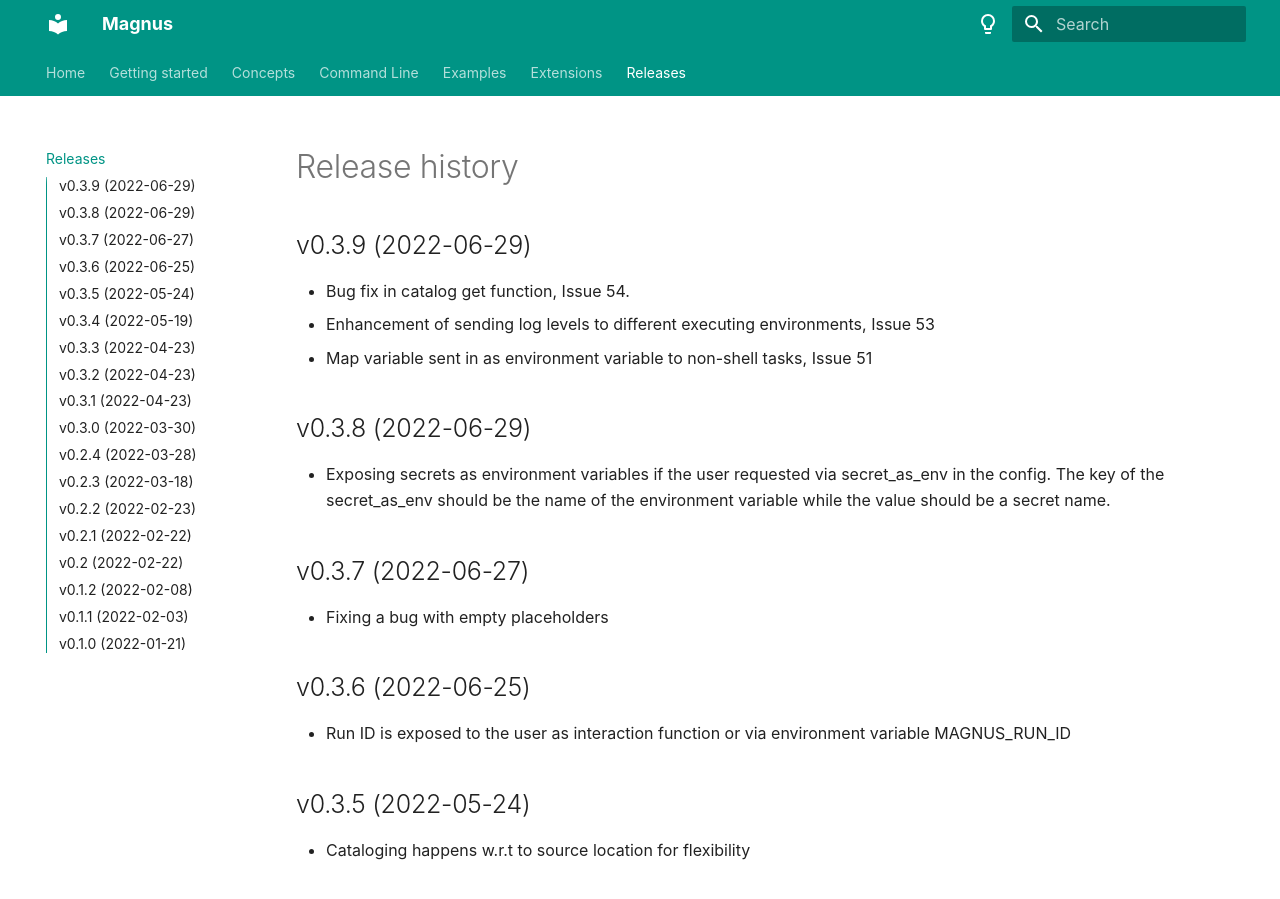
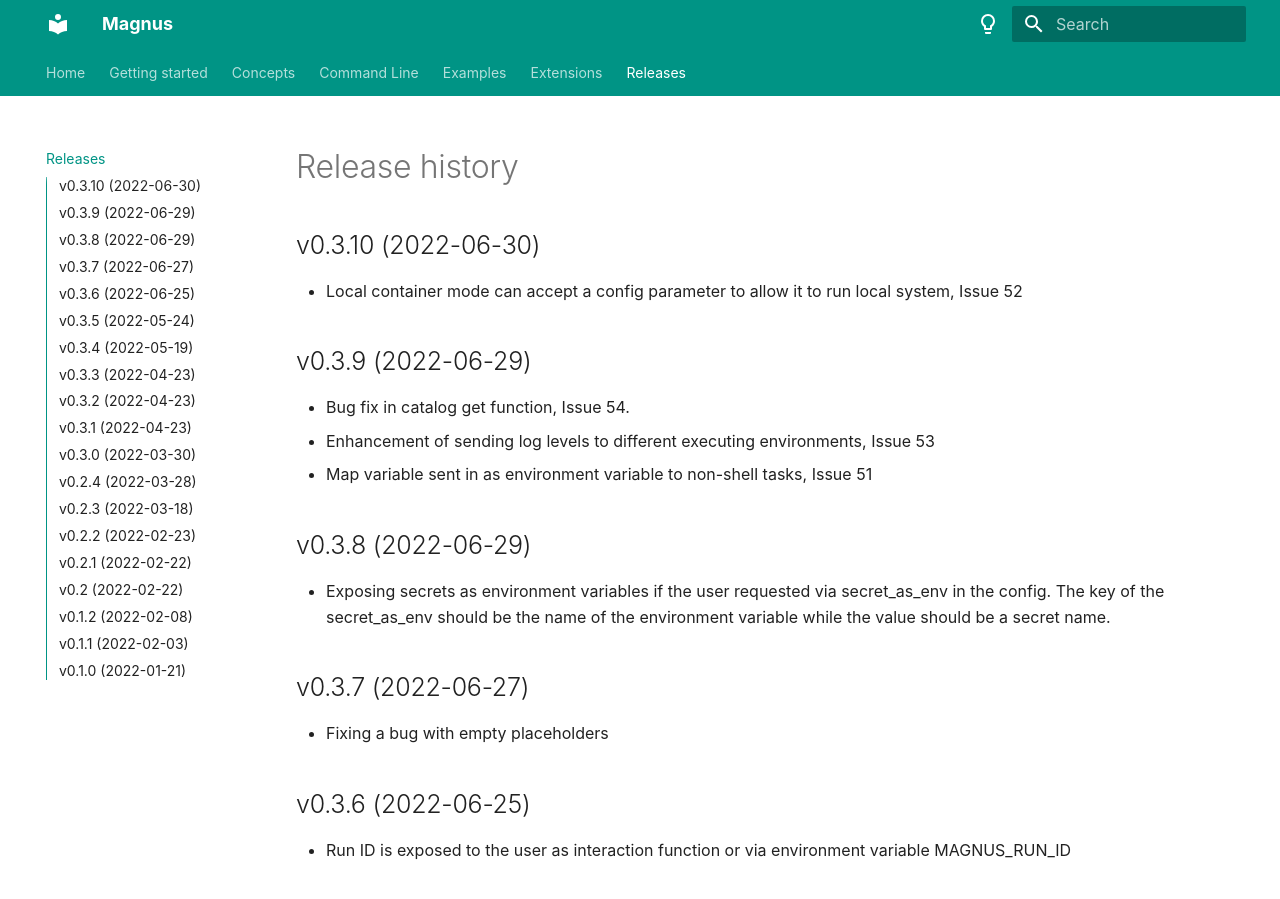
Before and after one commit to AstraZeneca/runnable, an MkDocs documentation site: the page built from docs/RELEASES.md, in a window 1280 px wide and 900 px high. Built offline with MkDocs 1.6.1 and Material for MkDocs 9.7.7, drawn with Linux system fonts in a browser that asks for light colours.

Commit message:
Bumping version and releases

```diff
--- a/docs/RELEASES.md
+++ b/docs/RELEASES.md
@@ -1,4 +1,8 @@
 # Release history
+
+## v0.3.10 (2022-06-30)
+
+- Local container mode can accept a config parameter to allow it to run local system, Issue 52
 
 ## v0.3.9 (2022-06-29)
 
@@ -6,12 +10,10 @@
 - Enhancement of sending log levels to different executing environments, Issue 53
 - Map variable sent in as environment variable to non-shell tasks, Issue 51
 
-
 ## v0.3.8 (2022-06-29)
 
 - Exposing secrets as environment variables if the user requested via secret_as_env in the config.
     The key of the secret_as_env should be the name of the environment variable while the value should be a secret name.
-
 
 ## v0.3.7 (2022-06-27)
 
--- a/pyproject.toml
+++ b/pyproject.toml
@@ -1,6 +1,6 @@
 [tool.poetry]
 name = "magnus"
-version = "0.3.9"
+version = "0.3.10"
 description = "A Compute agnostic pipelining software"
 authors = ["Vijay Vammi <vijay.vammi@astrazeneca.com>", "Vijay Vammi <mesanthu@gmail.com>"]
 license = "Apache-2.0"
```
